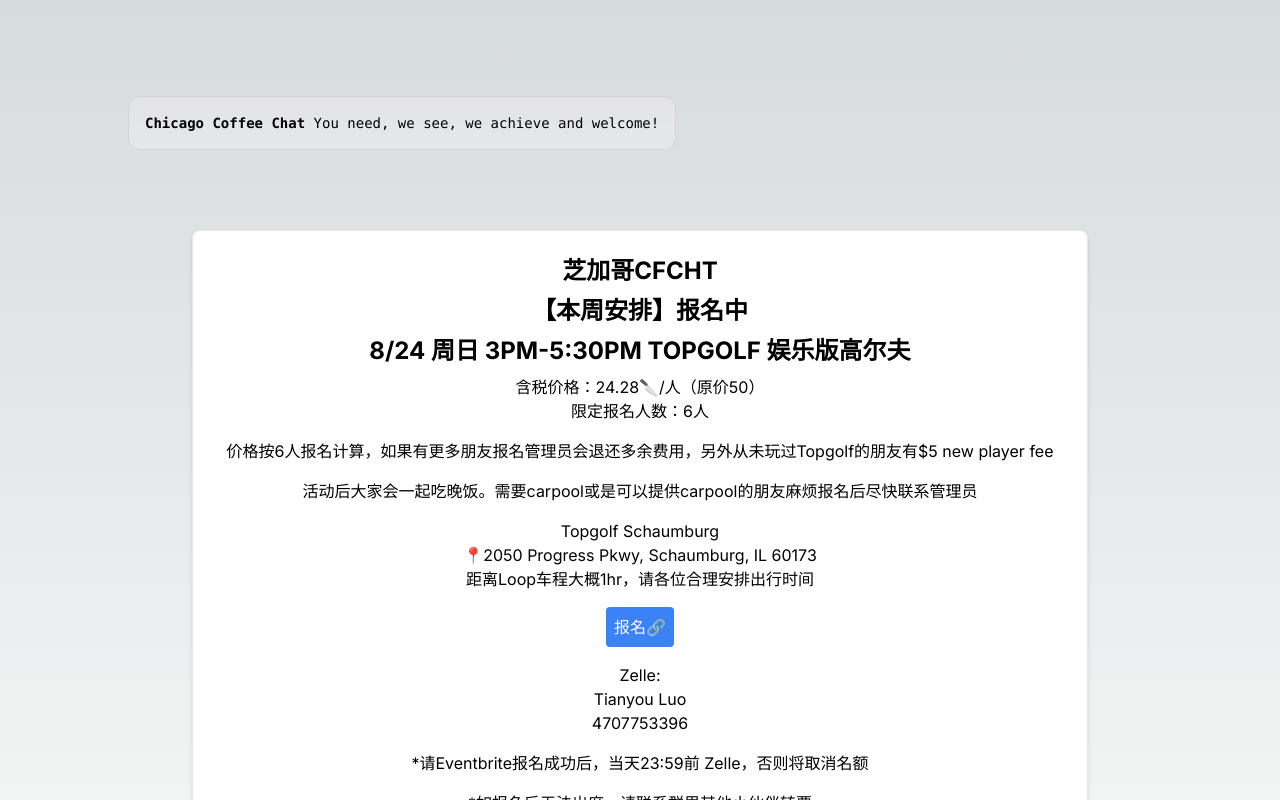
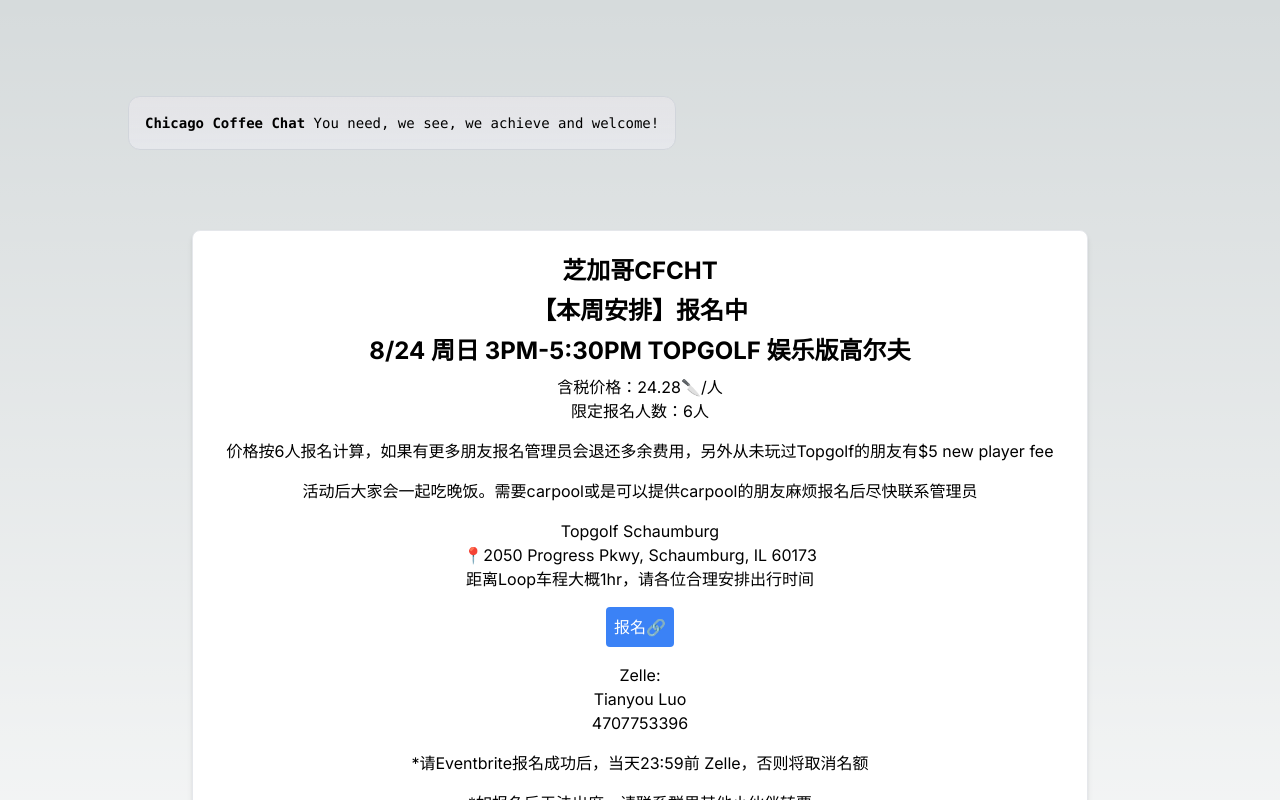
Before and after one commit to Brack-Wang/nextjs, a Next.js app: page / in a window 1280 px wide. Shown: the top 800 px of the page. Built offline with nearby package versions, Linux system fonts and the light colour scheme.

Commit message:
Update page.tsx

```diff
--- a/app/page.tsx
+++ b/app/page.tsx
@@ -20,7 +20,7 @@ export default function Home() {
 {/* Event Details Replacement Start */}
   <h2 className="text-2xl font-bold mb-2">【本周安排】报名中</h2>
   <h2 className="text-2xl font-bold mb-2">8/24 周日 3PM-5:30PM TOPGOLF 娱乐版高尔夫</h2>
-  <p className="mb-4">含税价格：24.28🔪/人（原价50）<br />限定报名人数：6人</p>
+  <p className="mb-4">含税价格：24.28🔪/人 <br />限定报名人数：6人</p>
   <p className="mb-4">价格按6人报名计算，如果有更多朋友报名管理员会退还多余费用，另外从未玩过Topgolf的朋友有$5 new player fee</p>
   <p className="mb-4">活动后大家会一起吃晚饭。需要carpool或是可以提供carpool的朋友麻烦报名后尽快联系管理员</p>
   <p className="mb-4">Topgolf Schaumburg<br />📍2050 Progress Pkwy, Schaumburg, IL 60173<br />距离Loop车程大概1hr，请各位合理安排出行时间</p>
```
